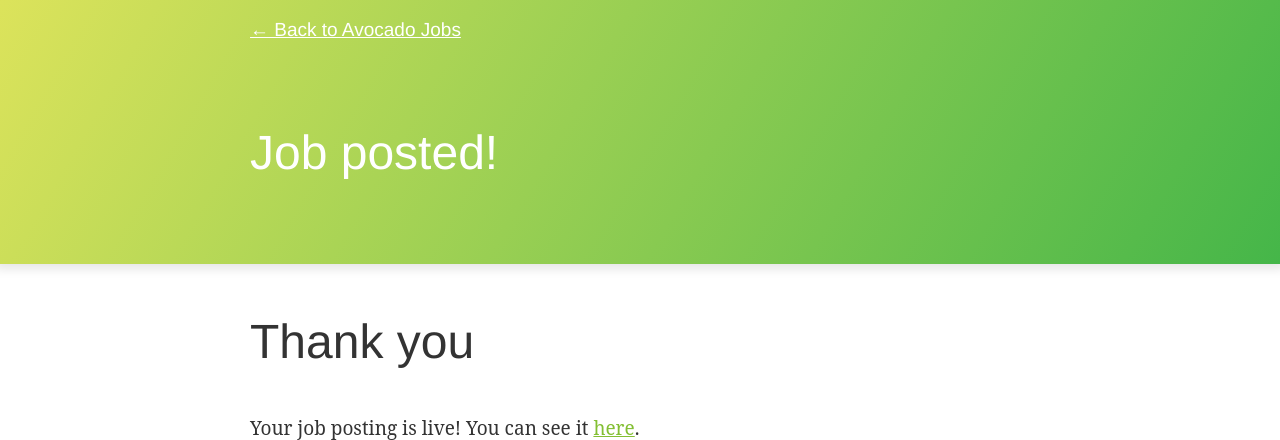
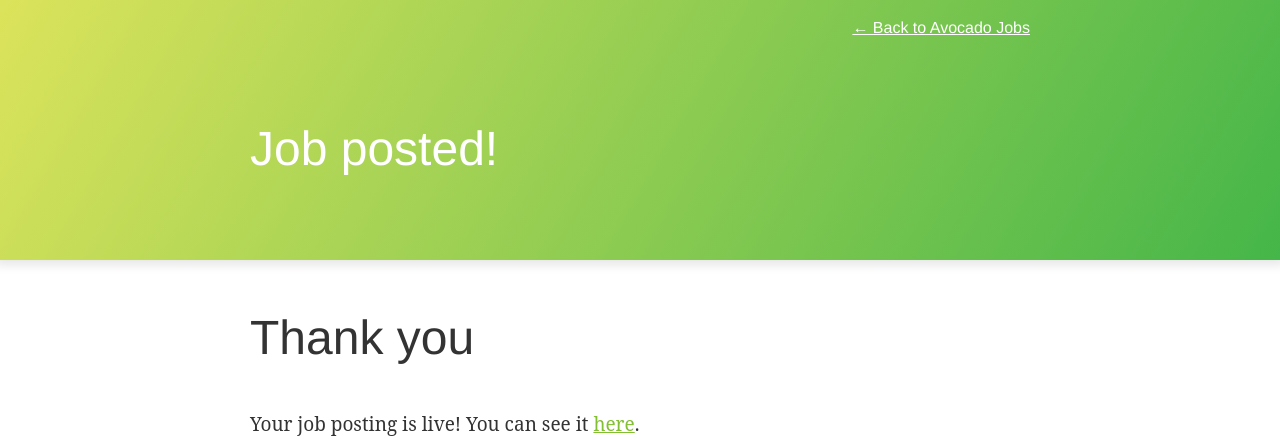
Before and after one commit to sirodoht/avocado-jobs, a Django app: page /submit/1/thank-you in a window 1280 px wide. Shown: the top 440 px of the page. Run offline with Django 3.2, Linux system fonts and the light colour scheme.

Commit message:
change nav markup

```diff
--- a/main/templates/main/detail.html
+++ b/main/templates/main/detail.html
@@ -3,8 +3,10 @@
 {% block content %}
     <div class="jumbotron">
         <div class="container">
-            <div class="back">
-                <a href="{% url 'main:index' %}">&larr; Back to all jobs</a>
+            <div class="nav">
+                <div class="nav-back">
+                    <a href="{% url 'main:index' %}">&larr; Back to Avocado Jobs</a>
+                </div>
             </div>
             <div class="header">
                 <h1>{{ listing.role_title }} <small>at <a href="{{ listing.company_link }}">{{ listing.company_name }}</a></small></h1>
--- a/main/templates/main/submit.html
+++ b/main/templates/main/submit.html
@@ -5,8 +5,10 @@
 {% block content %}
     <div class="jumbotron">
         <div class="container">
-            <div class="back">
-                <a href="{% url 'main:index' %}">&larr; Back to Avocado Jobs</a>
+            <div class="nav">
+                <div class="nav-back">
+                    <a href="{% url 'main:index' %}">&larr; Back to Avocado Jobs</a>
+                </div>
             </div>
             <div class="header">
                 <h1>Post a job</h1>
--- a/main/templates/main/thank-you.html
+++ b/main/templates/main/thank-you.html
@@ -3,8 +3,10 @@
 {% block content %}
     <div class="jumbotron">
         <div class="container">
-            <div class="back">
-                <a href="{% url 'main:index' %}">&larr; Back to Avocado Jobs</a>
+            <div class="nav">
+                <div class="nav-back">
+                    <a href="{% url 'main:index' %}">&larr; Back to Avocado Jobs</a>
+                </div>
             </div>
             <div class="header">
                 <h1>Job posted!</h1>
```
